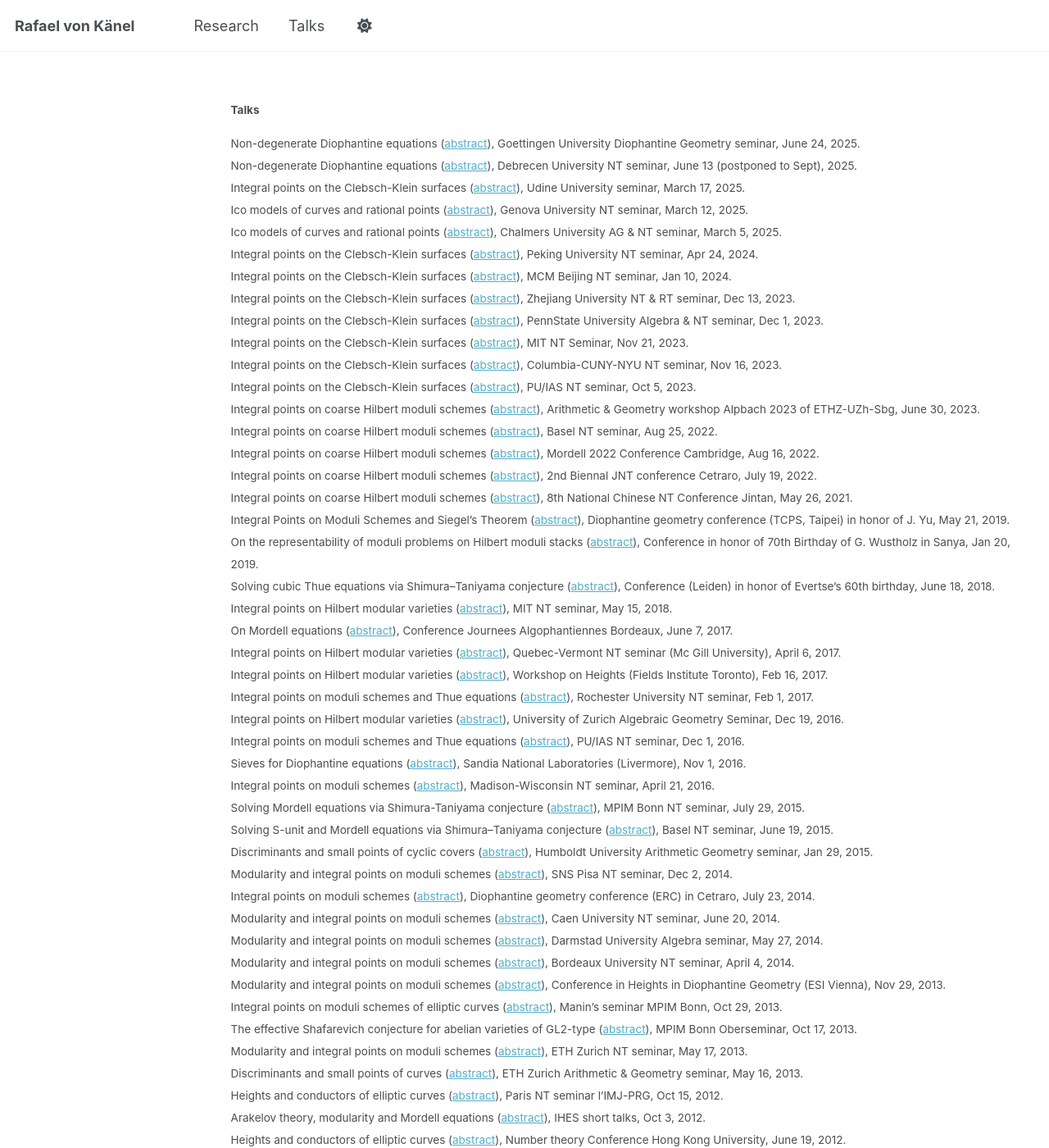
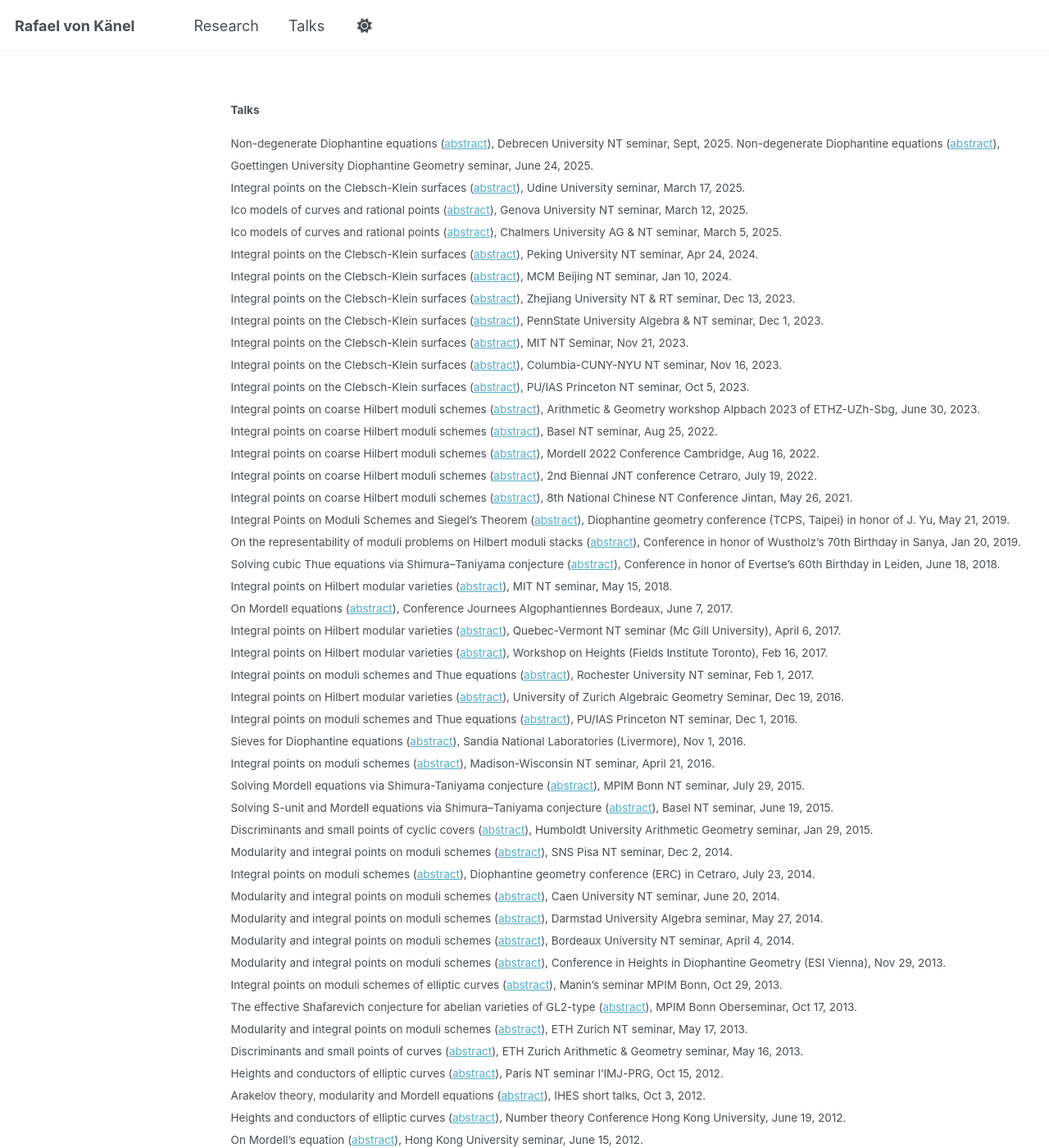
Before and after one commit to rafaelvonkanel/rafaelvonkanel.github.io, a Jekyll site: the page built from _pages/talks.md, in a window 1280 px wide and 1400 px high. Shown: the whole window at 82% size. Built offline with Jekyll 4.4.1, drawn with Linux system fonts in a browser that asks for light colours; a script that is not in the unit is left out; some of the changed text lies outside the part shown.

Commit message:
Update talks.md

```diff
--- a/_pages/talks.md
+++ b/_pages/talks.md
@@ -7,8 +7,8 @@ author_profile: false
 
 #### Talks
 <small>
+Non-degenerate Diophantine equations ([abstract](../_talks/2025-06-13-talk.md)), Debrecen University NT seminar, Sept, 2025.
 Non-degenerate Diophantine equations ([abstract](../_talks/2025-06-24-talk.md)), Goettingen University Diophantine Geometry seminar, June 24, 2025.
-Non-degenerate Diophantine equations ([abstract](../_talks/2025-06-13-talk.md)), Debrecen University NT seminar, June 13 (postponed to Sept), 2025.
 Integral points on the Clebsch-Klein surfaces ([abstract](../_talks/2025-03-17-talk.md)), Udine University seminar, March 17, 2025.
 Ico models of curves and rational points ([abstract](../_talks/2025-03-12-talk.md)), Genova University NT seminar, March 12, 2025.
 Ico models of curves and rational points ([abstract](../_talks/2025-03-05-talk.md)), Chalmers University AG & NT seminar, March 5, 2025.
@@ -18,22 +18,22 @@ Integral points on the Clebsch-Klein surfaces ([abstract](../_talks/2023-12-13-t
 Integral points on the Clebsch-Klein surfaces ([abstract](../_talks/2023-12-01-talk.md)), PennState University Algebra & NT seminar, Dec 1, 2023.
 Integral points on the Clebsch-Klein surfaces ([abstract](../_talks/2023-11-21-talk.md)), MIT NT Seminar, Nov 21, 2023.
 Integral points on the Clebsch-Klein surfaces ([abstract](../_talks/2023-11-16-talk.md)), Columbia-CUNY-NYU NT seminar, Nov 16, 2023.
-Integral points on the Clebsch-Klein surfaces ([abstract](../_talks/2023-10-05-talk.md)), PU/IAS NT seminar, Oct 5, 2023.
+Integral points on the Clebsch-Klein surfaces ([abstract](../_talks/2023-10-05-talk.md)), PU/IAS Princeton NT seminar, Oct 5, 2023.
 Integral points on coarse Hilbert moduli schemes ([abstract](../_talks/2023-06-30-talk.md)), Arithmetic & Geometry workshop Alpbach 2023 of ETHZ-UZh-Sbg, June 30, 2023.
 Integral points on coarse Hilbert moduli schemes ([abstract](../_talks/2022-08-25-talk.md)), Basel NT seminar, Aug 25, 2022.
 Integral points on coarse Hilbert moduli schemes ([abstract](../_talks/2022-08-16-talk.md)), Mordell 2022 Conference Cambridge, Aug 16, 2022.
 Integral points on coarse Hilbert moduli schemes ([abstract](../_talks/2022-07-19-talk.md)), 2nd Biennal JNT conference Cetraro, July 19, 2022.
 Integral points on coarse Hilbert moduli schemes ([abstract](../_talks/2021-05-26-talk.md)), 8th National Chinese NT Conference Jintan, May 26, 2021.
 Integral Points on Moduli Schemes and Siegel’s Theorem ([abstract](../_talks/2019-05-21-talk.md)), Diophantine geometry conference (TCPS, Taipei) in honor of J. Yu, May 21, 2019.
-On the representability of moduli problems on Hilbert moduli stacks ([abstract](../_talks/2019-01-20-talk.md)), Conference in honor of 70th Birthday of G. Wustholz in Sanya, Jan 20, 2019.
-Solving cubic Thue equations via Shimura–Taniyama conjecture ([abstract](../_talks/2018-06-18-talk.md)), Conference (Leiden) in honor of Evertse's 60th birthday, June 18, 2018.
+On the representability of moduli problems on Hilbert moduli stacks ([abstract](../_talks/2019-01-20-talk.md)), Conference in honor of Wustholz's 70th Birthday in Sanya, Jan 20, 2019.
+Solving cubic Thue equations via Shimura–Taniyama conjecture ([abstract](../_talks/2018-06-18-talk.md)), Conference in honor of Evertse's 60th Birthday in Leiden, June 18, 2018.
 Integral points on Hilbert modular varieties ([abstract](../_talks/2018-05-15-talk.md)), MIT NT seminar, May 15, 2018.
 On Mordell equations ([abstract](../_talks/2017-06-07-talk.md)), Conference Journees Algophantiennes Bordeaux, June 7, 2017.
 Integral points on Hilbert modular varieties ([abstract](../_talks/2017-04-06-talk.md)), Quebec-Vermont NT seminar (Mc Gill University), April 6, 2017.
 Integral points on Hilbert modular varieties ([abstract](../_talks/2017-02-16-talk.md)), Workshop on Heights (Fields Institute Toronto), Feb 16, 2017.
- Integral points on moduli schemes and Thue equations ([abstract](../_talks/2017-02-01-talk.md)), Rochester University NT seminar, Feb 1, 2017.
+Integral points on moduli schemes and Thue equations ([abstract](../_talks/2017-02-01-talk.md)), Rochester University NT seminar, Feb 1, 2017.
 Integral points on Hilbert modular varieties ([abstract](../_talks/2016-12-19-talk.md)),  University of Zurich Algebraic Geometry Seminar, Dec 19, 2016.
-Integral points on moduli schemes and Thue equations ([abstract](../_talks/2016-12-01-talk.md)), PU/IAS NT seminar, Dec 1, 2016.
+Integral points on moduli schemes and Thue equations ([abstract](../_talks/2016-12-01-talk.md)), PU/IAS Princeton NT seminar, Dec 1, 2016.
 Sieves for Diophantine equations ([abstract](../_talks/2016-11-01-talk.md)), Sandia National Laboratories (Livermore), Nov 1, 2016.
 Integral points on moduli schemes ([abstract](../_talks/2016-04-21-talk.md)), Madison-Wisconsin NT seminar, April 21, 2016.
 Solving Mordell equations via Shimura-Taniyama conjecture ([abstract](../_talks/2015-07-29-talk.md)), MPIM Bonn NT seminar, July 29, 2015.
@@ -55,12 +55,12 @@ Heights and conductors of elliptic curves ([abstract](../_talks/2012-06-19-talk.
 On Mordell's equation ([abstract](../_talks/2012-06-15-talk.md)), Hong Kong University seminar, June 15, 2012.
 Heights and conductors of elliptic curves ([abstract](../_talks/2012-03-21-talk.md)), Michigan State University Algebra seminar, March 21, 2012.
 Inequalities relating invariants of elliptic curves ([abstract](../_talks/2012-02-03-talk.md)), Szpiro's collaborative seminar (CUNY), Feb 3, 2012.
-Heights, discriminants and conductors ([abstract](../_talks/2012-01-05-talk.md)), PU/IAS NT seminar, Jan 5, 2012.
+Heights, discriminants and conductors ([abstract](../_talks/2012-01-05-talk.md)), PU/IAS Princeton NT seminar, Jan 5, 2012.
 Diophantine Geometry ([abstract](../_talks/2011-10-07-talk.md), [video](https://www.ias.edu/video/short/vonkenel)), IAS Princeton short talks, Oct 7, 2011.
 Finiteness proofs for S-integral points on \\(\mathbb{P}^1−\lbrace 0, 1, \infty\rbrace\\) ([abstract](../_talks/2011-09-29-talk.md)), Princeton NT working seminar of Skinner, Taylor, Zhang, Sept 29, 2011.
 An effective proof of the hyperelliptic Shafarevich conjecture ([abstract](../_talks/2011-06-13-talk.md)), Conference Arithmetic Days Moscow, June 13, 2011.
 On Szpiro's discriminant conjecture ([abstract](../_talks/2011-04-29-talk.md)), Conference Heights 2011 (CNRS/IMUB), April 29, 2011.
-On the modular degree conjecture ([abstract](../_talks/2011-03-03-talk.md)), ETHZ Arithmetic & Geometry seminar , March 3, 2011.
-An effective Shafarevich theorem for elliptic curves ([abstract](../_talks/2010-05-27-talk.md)),  Conference Rational points (ETH Zurich), May 27, 2010.
-An effective Shafarevich theorem for elliptic curves ([abstract](../_talks/2010-05-06-talk.md)), ETHZ Arithmetic & Geometry seminar, May 6, 2010.
+On the modular degree conjecture ([abstract](../_talks/2011-03-03-talk.md)), ETH Zurich Arithmetic & Geometry seminar , March 3, 2011.
+An effective Shafarevich theorem for elliptic curves ([abstract](../_talks/2010-05-27-talk.md)), Conference Rational points (ETH Zurich), May 27, 2010.
+An effective Shafarevich theorem for elliptic curves ([abstract](../_talks/2010-05-06-talk.md)), ETH Zurich Arithmetic & Geometry seminar, May 6, 2010.
 </small>
```
